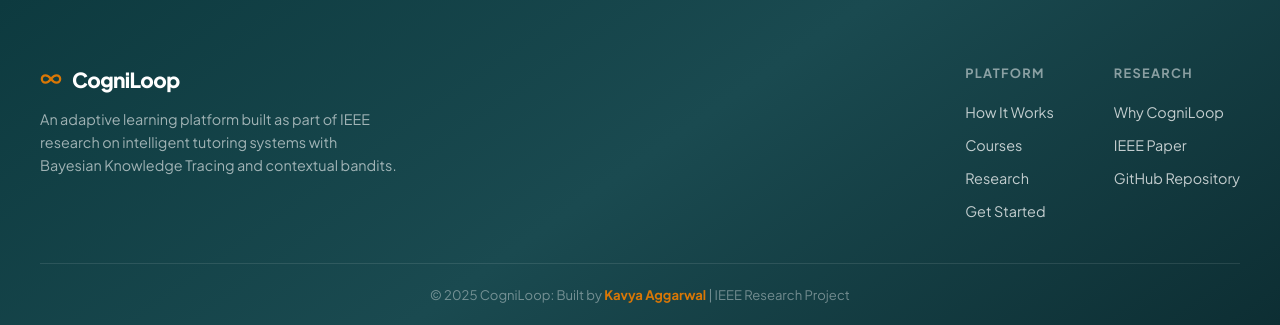
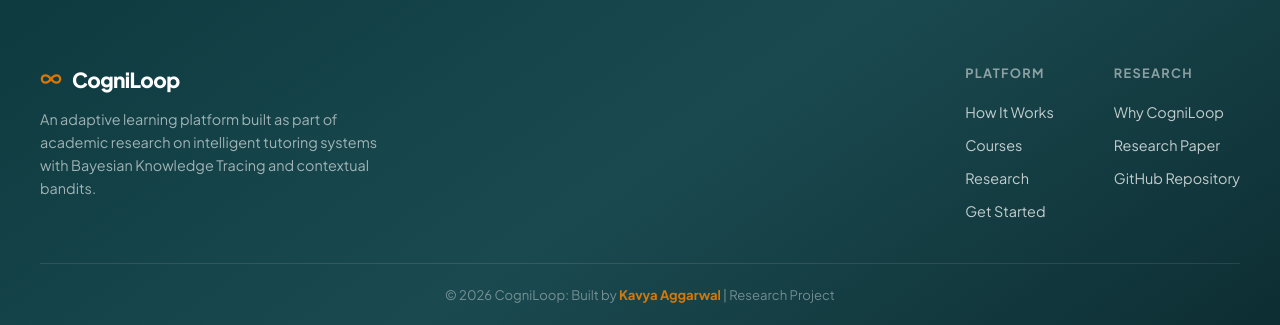
Before and after one commit to OmegaKavya/CogniLoop, a Flask app: page / in a window 1280 px wide. Shown: the part 5796-6121 px from the top of the page. Run offline with Flask 3, Linux system fonts and the light colour scheme.

Commit message:
Remove IEEE references from website UI

```diff
--- a/frontend/templates/landing.html
+++ b/frontend/templates/landing.html
@@ -312,7 +312,7 @@
                     CogniLoop
                 </a>
                 <p style="color: rgba(255,255,255,0.6); margin-top: 12px; font-size: 0.9rem; max-width: 360px; line-height: 1.6;">
-                    An adaptive learning platform built as part of IEEE research on intelligent tutoring systems with Bayesian Knowledge Tracing and contextual bandits.
+                    An adaptive learning platform built as part of academic research on intelligent tutoring systems with Bayesian Knowledge Tracing and contextual bandits.
                 </p>
             </div>
             <div class="footer-links">
@@ -326,13 +326,13 @@
                 <div class="footer-col">
                     <h4>Research</h4>
                     <a href="#why-cogniloop">Why CogniLoop</a>
-                    <a href="#">IEEE Paper</a>
-                    <a href="#">GitHub Repository</a>
+                    <a href="#">Research Paper</a>
+                    <a href="https://github.com/OmegaKavya/CogniLoop">GitHub Repository</a>
                 </div>
             </div>
         </div>
         <div class="footer-bottom">
-            <p>© 2025 CogniLoop: Built by <strong>Kavya Aggarwal</strong> | IEEE Research Project</p>
+            <p>© 2026 CogniLoop: Built by <strong>Kavya Aggarwal</strong> | Research Project</p>
         </div>
     </footer>
 
--- a/static/js/security_guard.js
+++ b/static/js/security_guard.js
@@ -1,6 +1,6 @@
 /**
  * CogniLoop Client Security & Anti-Inspection Module
- * Built by Kavya Aggarwal | IEEE Research Project
+ * Built by Kavya Aggarwal | Research Project
  *
  * Protects frontend interface demonstrations by restricting context menus,
  * inspection developer tool shortcuts, and source code enumeration.
```
Also changed, not shown: frontend/templates/export_cheat_sheet.html (+4 -4 lines).
